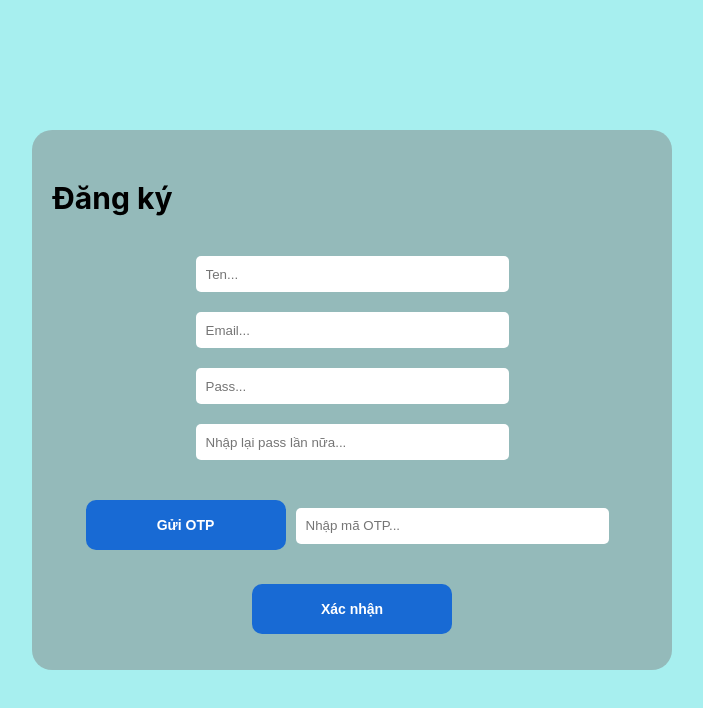
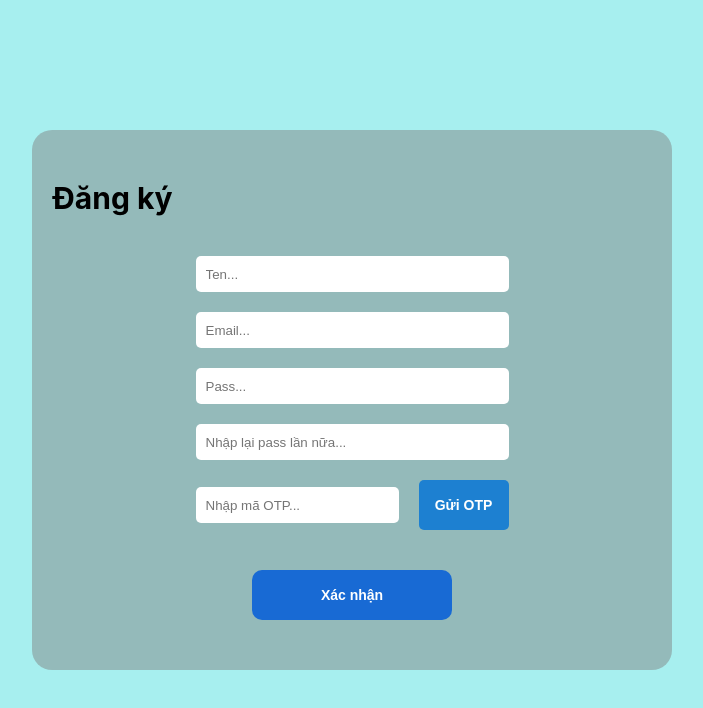
Before and after one commit to ThanhHiep25/App_Chat_CNM, a React (Create React App) app in the folder jalooo/: page /signup in a window 1280 px wide. Shown: the top 708 px of the page, without its empty margins (288-991 px from the left). Built offline with nearby package versions, Linux system fonts and the light colour scheme.

Commit message:
chỉnh sửa phần so sánh otp

```diff
--- a/jalooo/package.json
+++ b/jalooo/package.json
@@ -21,7 +21,7 @@
     "react-cookie": "^7.0.2",
     "react-dom": "^18.2.0",
     "react-router-dom": "^6.21.3",
-    "react-scripts": "5.0.1",
+    "react-scripts": "^5.0.1",
     "react-toastify": "^10.0.4",
     "react-window": "^1.8.10",
     "web-vitals": "^2.1.4"
--- a/jalooo/src/Components/ScreenChat/Chat.js
+++ b/jalooo/src/Components/ScreenChat/Chat.js
@@ -11,9 +11,7 @@ import Listchat from "./Listchat";
 
 const Chat = () => {
   const [cookies, setCookies] = useCookies(["user"]);
-  console.log('====================================');
-  console.log(cookies);
-  console.log('====================================');
+
   return (
     <div className="App-chat">
       <div className="App-menu">
--- a/jalooo/src/Components/ScreenChat/Listchat.js
+++ b/jalooo/src/Components/ScreenChat/Listchat.js
@@ -1,5 +1,5 @@
 import React, { useEffect, useState } from "react";
-import { useCookies } from "react-cookie";
+//import { useCookies } from "react-cookie";
 import "../../Css/Listchat.css";
 import add_user from "../../IMG/add-user.png";
 import add_group from "../../IMG/add-group.png";
@@ -7,7 +7,7 @@ import add_group from "../../IMG/add-group.png";
 const url = "https://65557a0784b36e3a431dc70d.mockapi.io/chats";
 
 const Listchat = () => {
-  const [cookies, setCookies] = useCookies(["user"]);
+  //const [cookies, setCookies] = useCookies(["user"]);
   const [list, setList] = useState([]);
 
   const fechapiList = async () => {
@@ -15,9 +15,6 @@ const Listchat = () => {
       .then((res) => res.json())
       .then((data) => {
         setList(data);
-        // console.log('====================================');
-        // console.log(data);
-        // console.log('====================================');
       });
   };
 
@@ -29,7 +26,7 @@ const Listchat = () => {
     if (!seenResenders.has(item.resender)) {
       seenResenders.add(item.resender);
       return (
-        <ul className="ul-set">
+        <ul className="ul-set" key={item.id}>
           <li className="li-set">
             <button
               className="btn-chat"
--- a/jalooo/src/Components/Signup/index_signup.js
+++ b/jalooo/src/Components/Signup/index_signup.js
@@ -16,7 +16,12 @@ const Signup = () => {
   const [password2, setPassword2] = useState("");
   const [otp, setOtp] = useState(""); // Thêm state cho mã OTP
   const [isVerified, setIsVerified] = useState(false); // Thêm state cho trạng thái xác thực
+  // Định nghĩa biến trạng thái để lưu mã OTP được tạo ra
+  const [generatedOTP, setGeneratedOTP] = useState("");
+  // Định nghĩa biến trạng thái để theo dõi xem OTP đã được gửi hay chưa
+  const [otpSent, setOtpSent] = useState(false);
 
+  //Post signup user
   const Postuser = () => {
     if (isVerified && password === password2) {
       fetch(url, {
@@ -33,30 +38,50 @@ const Signup = () => {
       })
         .then((res) => res.json())
         .then((data) => {
-          console.log(data);
+          window.location.reload();
+        });
+    }
     toast.success("Đăng ký thành công!!");
     setMail("");
     setName("");
     setPassword("");
     setPassword2("");
     setOtp("");
-        })
-        .catch((error) => {
-          console.error("Error registering user:", error);
-          toast.error("Đã có lỗi xảy ra khi đăng ký.");
-        });
-    } else {
-      toast.error("Xác thực không thành công hoặc mật khẩu không khớp.");
-    }
   };
 
-  const isEmailValid = (email) => {
+
+  // Check mail
+  const isEmailValid = async (email) => {
     const emailRegex = /^[^\s@]+@[^\s@]+\.[^\s@]+$/;
     if (!emailRegex.test(email)) {
       toast.error("Email không hợp lệ.");
       return false;
     }
+
+    try {
+      const response = await fetch(`https://65557a0784b36e3a431dc70d.mockapi.io/user?email=${mail}`, {
+        method: "POST",
+        headers: {
+          "Content-Type": "application/json",
+        },
+        body: JSON.stringify({
+          email: email,
+        }),
+      });
+
+      const data = await response.json();
+
+      if (data.exists) {
+        toast.error("Email đã được đăng ký.");
+        return false;
+      }
+
       return true;
+    } catch (error) {
+      console.error("Error checking email:", error);
+      toast.error("Đã có lỗi xảy ra khi kiểm tra email.");
+      return false;
+    }
   };
 
   const isNameValid = (name) => {
@@ -83,12 +108,13 @@ const Signup = () => {
     return true;
   };
 
-  let receivedOtp = ""; // Khai báo biến để lưu trữ mã OTP đã gửi
-
   // Hàm gửi OTP qua email
   const sendOTP = async () => {
     if (isNameValid(name) && isEmailValid(mail) && isPasswordValid(password)) {
       try {
+        // Kiểm tra xem OTP đã được gửi hay chưa
+        if (!otpSent) {
+          // Gọi endpoint trên server để tạo và gửi OTP
           const response = await fetch("http://localhost:3001/send-otp", {
             method: "POST",
             headers: {
@@ -100,14 +126,31 @@ const Signup = () => {
             }),
           });
 
-        const data = await response.json();
+          if (response.ok) {
+            // Lấy đối tượng JSON từ phản hồi của server
+            const responseData = await response.json();
 
-        if (data.success) {
-          // Lưu trữ mã OTP đã gửi vào biến receivedOtp
-          receivedOtp = data.otp; // Giả sử server trả về mã OTP trong field 'otp'
+            // Lấy mã OTP từ thuộc tính 'otp' của đối tượng
+            const otp = responseData?.otp;
+
+            if (otp) {
+              // Lưu mã OTP vào trạng thái
+              setGeneratedOTP(otp);
+
+              // Đặt cờ để chỉ định rằng OTP đã được gửi
+              setOtpSent(true);
+
               toast.success("Mã OTP đã được gửi đến email của bạn!");
             } else {
-          toast.error("Đã có lỗi xảy ra khi gửi mã OTP.");
+              toast.error("Không nhận được mã OTP từ phản hồi của server.");
+            }
+          } else {
+            toast.error("Đã có lỗi xảy ra khi tạo và gửi OTP.");
+          }
+        } else {
+          toast.info(
+            "Mã OTP đã được gửi trước đó. Vui lòng kiểm tra email của bạn."
+          );
         }
       } catch (error) {
         console.error("Error sending OTP:", error);
@@ -115,48 +158,31 @@ const Signup = () => {
       }
     }
   };
+  // ... Mã khác ...
 
   // Hàm xác thực và đăng ký
   const verifyAndRegister = () => {
     // Kiểm tra tất cả các trường dữ liệu
     if (isNameValid(name) && isEmailValid(mail) && isPasswordValid(password)) {
       if (otp) {
-        fetch("http://localhost:3001/send-otp", {
-          method: "POST",
-          headers: {
-            Accept: "application/json",
-            "Content-Type": "application/json",
-          },
-          body: JSON.stringify({
-            email: mail,
-            otp: otp,
-          }),
-        })
-          .then((res) => res.json())
-          .then((data) => {
-            if (data.success) {
+        // Kiểm tra xem mã OTP nhập vào có khớp với mã OTP được tạo ra hay không
+        if (Number(otp) === Number(generatedOTP)) {
           // Nếu mã OTP đúng, tiến hành đăng ký
-              if (otp === receivedOtp) {
           setIsVerified(true);
-                // Gọi hàm Postuser và thực hiện các thao tác đăng ký ở đây
           Postuser();
-              } else {
-                setIsVerified(false);
-                toast.error("Mã OTP không khớp. Vui lòng nhập lại OTP mới.");
-              }
+          // Thêm phần logic đăng ký ở đây (có thể gọi hàm Postuser)
+          setTimeout(() => {
+            window.location.reload();
+          }, 8000);
         } else {
           setIsVerified(false);
           toast.error("Mã OTP không hợp lệ!");
         }
-          })
-          .catch((error) => {
-            console.error("Error verifying OTP:", error);
-            toast.error("Đã có lỗi xảy ra khi xác thực mã OTP.");
-          });
       } else {
         toast.error("Vui lòng nhập mã OTP.");
       }
     }
+
   };
 
   return (
@@ -177,7 +203,6 @@ const Signup = () => {
             value={mail}
             onChange={(event) => setMail(event.target.value)}
             className="in"
-            autoComplete="on"
           />
           <input
             type="password"
@@ -193,18 +218,18 @@ const Signup = () => {
             onChange={(event) => setPassword2(event.target.value)}
             className="in"
           />
-          <div>
-            <button className="btn-sub" type="button" onClick={sendOTP}>
-              <p className="text-sub">Gửi OTP</p>
-            </button>
+          <div className="group-otp">
             {/* Thêm trường nhập OTP */}
             <input
               type="text"
               placeholder="Nhập mã OTP..."
               value={otp}
               onChange={(event) => setOtp(event.target.value)}
-              className="in"
+              className="in-otp"
             />
+            <button className="btn-otp" type="button" onClick={sendOTP}>
+              <p className="text-sub">Gửi OTP</p>
+            </button>
           </div>
 
           <button className="btn-sub" type="button" onClick={verifyAndRegister}>
--- a/jalooo/src/Css/Signup.css
+++ b/jalooo/src/Css/Signup.css
@@ -28,6 +28,16 @@
     padding-left: 10px;
 }
 
+.in-otp {
+    height: 30px;
+    width: 190px;
+    margin: 10px;
+    border-radius: 5px;
+    border: none;
+    padding: 3px;
+    padding-left: 10px;
+}
+
 .group-in {
     display: flex;
     flex-direction: column;
@@ -39,3 +49,18 @@
     font-size: 30px;
     font-weight: bold;
 }
+
+.group-otp {
+    display: flex;
+    flex-direction: row;
+    justify-content: space-between;
+    align-items: center;
+}
+.btn-otp {
+    height: 50px;
+    width: 90px;
+    border-radius: 5px;
+    margin: 10px;
+    border: none;
+    background-color: rgb(29, 128, 209);
+}
```
Also changed, not shown: 2 other files (tests, documents, lock files or other folders). Lines whose indentation alone changed are shown as unchanged.
